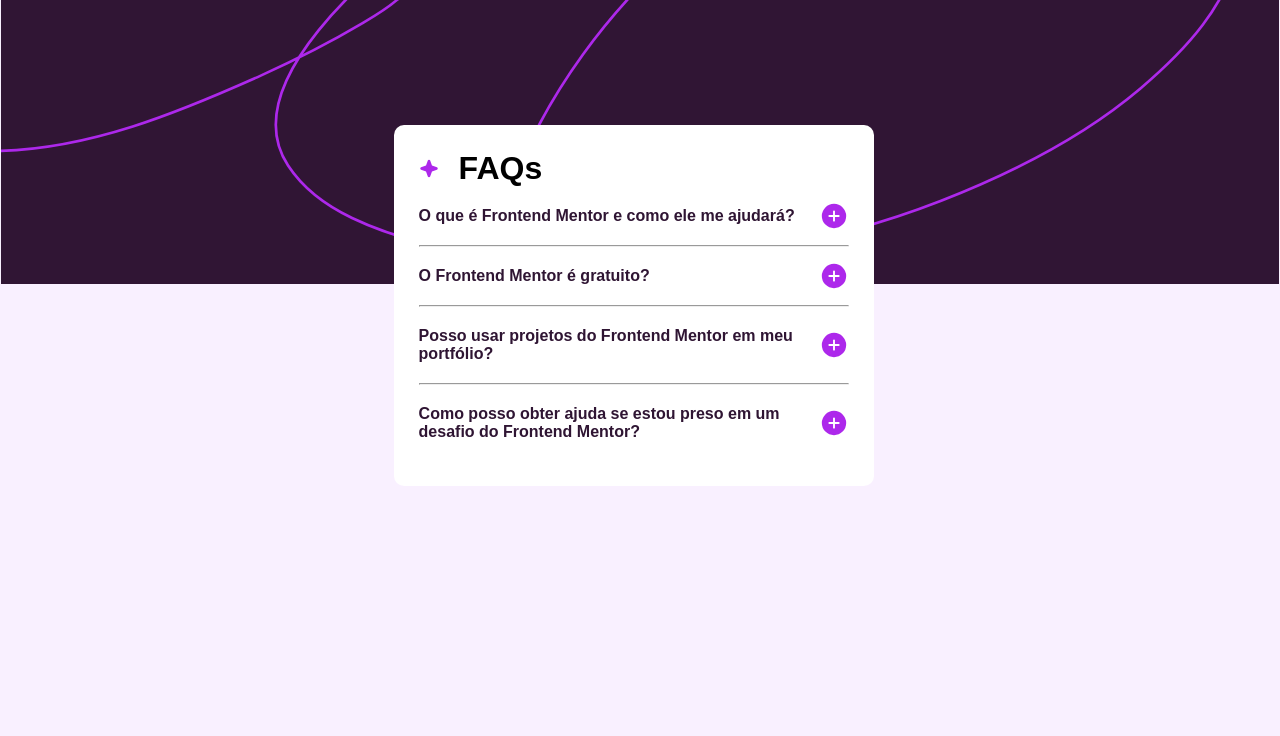
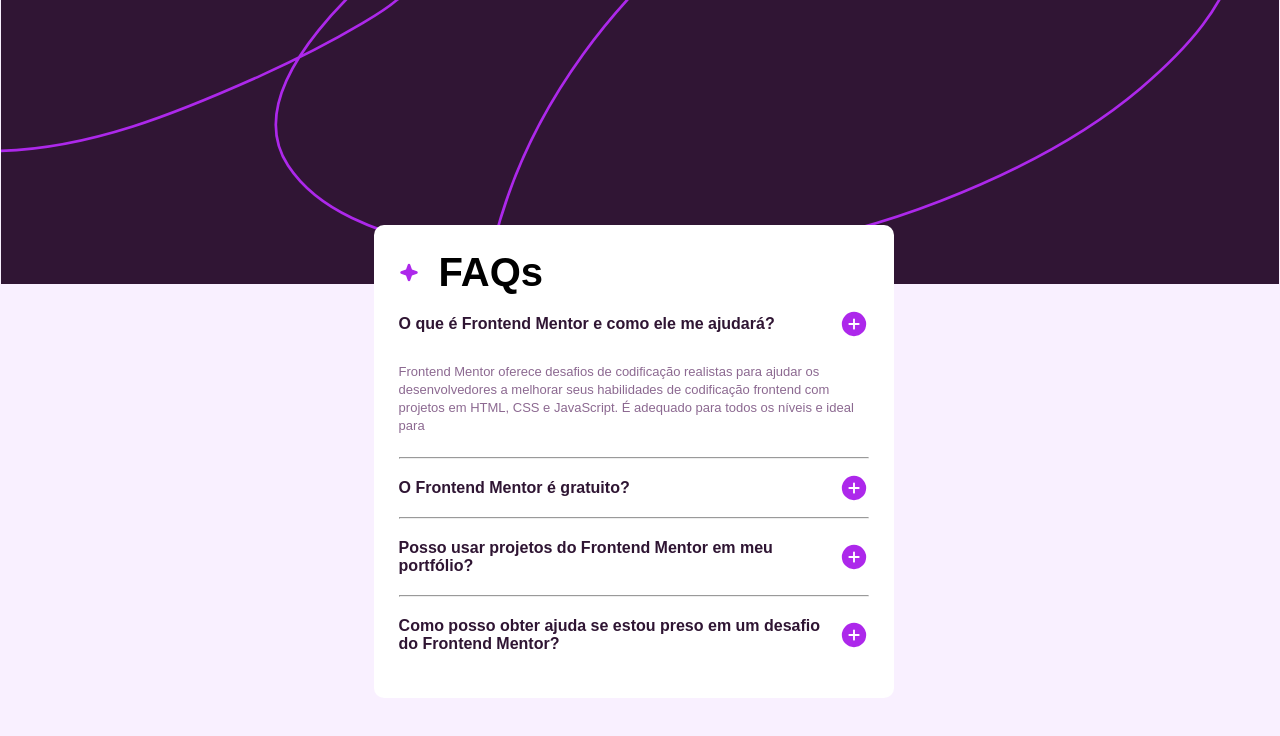
Before and after one commit to WellingtonDeLacerda/Perguntas, a plain HTML site: page index.html in a window 1280 px wide. Drawn offline with Linux system fonts and the light colour scheme.

Commit message:
Update style.css

```diff
--- a/estilo/style.css
+++ b/estilo/style.css
@@ -28,7 +28,7 @@ body{
 article{
     position: absolute;
     min-width:300px ;
-    max-width:480px ;
+    max-width:520px ;
     background-color: var(--Branco);
     top: 125px;
     left: 50%;
@@ -44,7 +44,7 @@ article .container{
 article h1{
     display: flex;
     font-weight: 800;
-    font-size: 2em;
+    font-size: 2.5em;
 }
 h1 > img{
     width: 20px;
@@ -65,7 +65,7 @@ p{
     line-height: 18px;
 }
 .p1{
-    display:none ;
+    display:block ;
 }
 .p2{
     display: none;
@@ -81,5 +81,9 @@ p{
         background-image: url('../ativos/imagens/background-pattern-desktop.svg');
         background-size:contain;
     }
+    article{
+        top: 225px;
+        align-items: center;
+    }
 
 }
```
